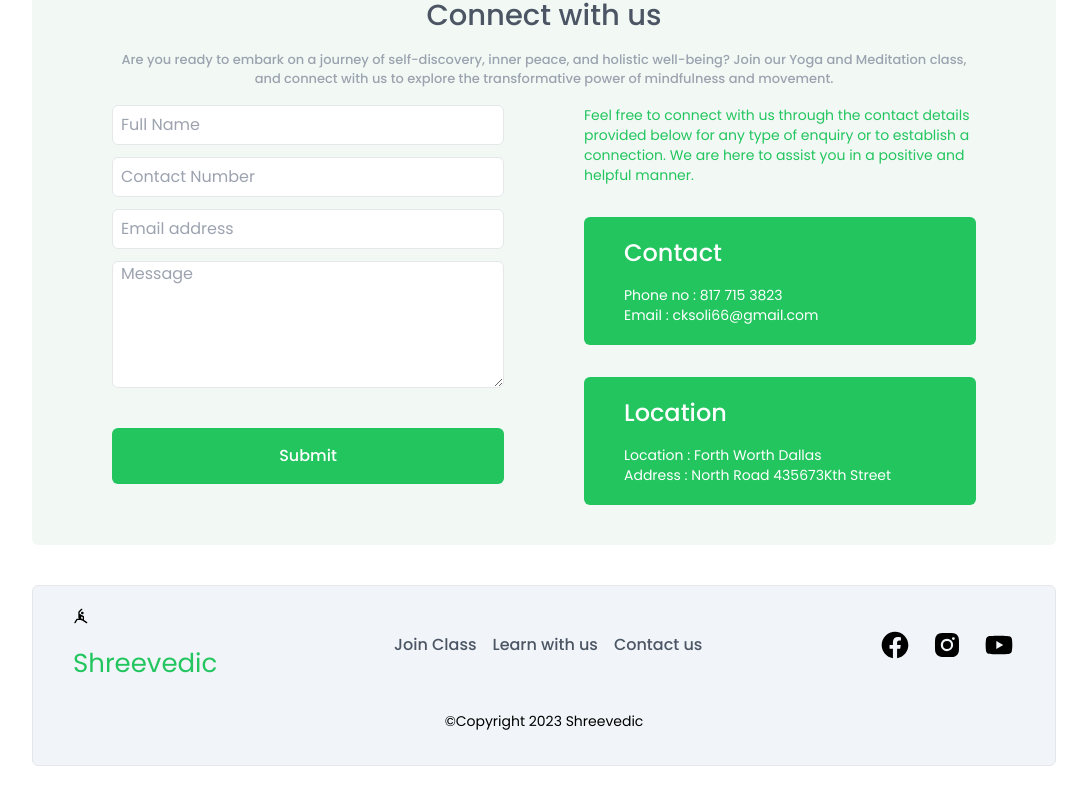
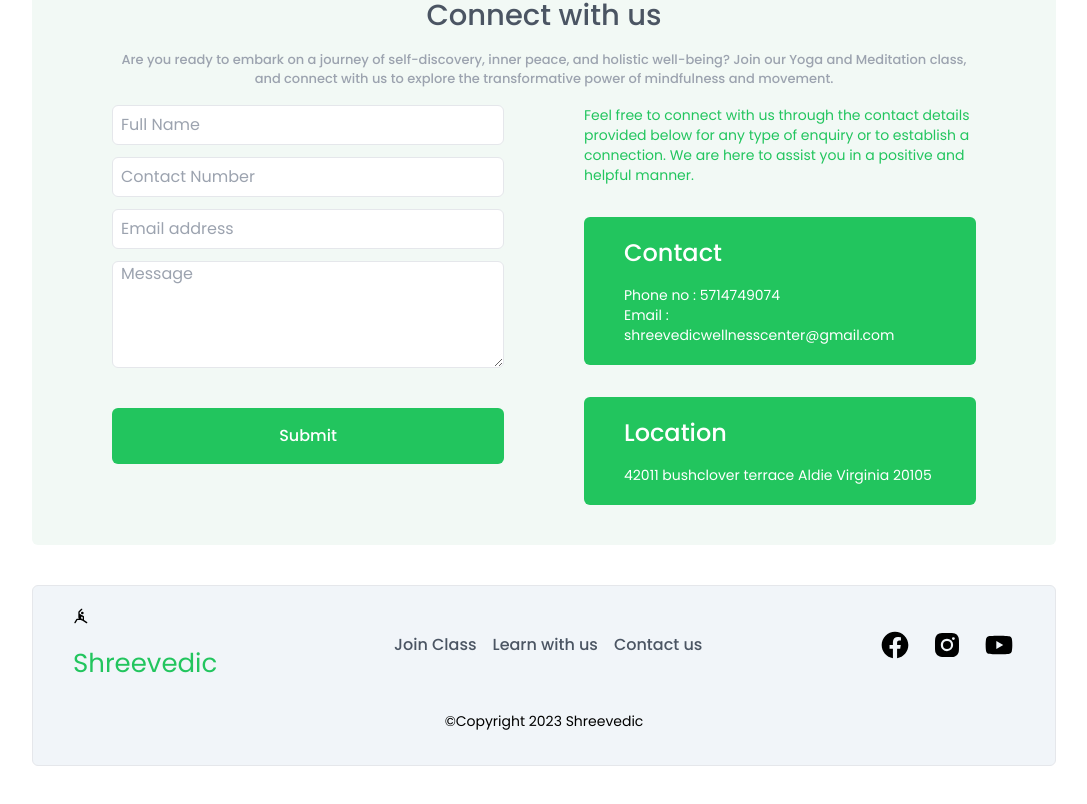
Before and after one commit to nirajansigdel/shreevedicwellness, a Next.js app: page / in a window 1280 px wide. Shown: the part 2634-3438 px from the top of the page, without its empty margins (96-1183 px from the left). Built offline with nearby package versions, Linux system fonts and the light colour scheme.

Commit message:
upadte form contact

```diff
--- a/src/app/content/_contact/index.jsx
+++ b/src/app/content/_contact/index.jsx
@@ -90,7 +90,7 @@ function Index() {
           <Input
             type="textarea"
             placeholder="Message"
-            className="min-h-[40px] h-[127px]"
+            className="min-h-[40px] h-[107px]"
             onChange={(e) =>
               setForm1Data({
                 ...form1Data,
@@ -125,11 +125,11 @@ function Index() {
             <span className="font-medium text-2xl">Contact</span>
             <div className="flex flex-col mt-4">
               <span className="text-sm">
-                <span>Phone no : </span>817 715 3823
+                <span>Phone no : </span>5714749074
               </span>
               <span className="text-sm">
                 <span>Email : </span>
-                cksoli66@gmail.com
+                shreevedicwellnesscenter@gmail.com
               </span>
 
             </div>
@@ -140,13 +140,9 @@ function Index() {
             <span className="font-medium text-2xl">Location</span>
             <div className="flex flex-col mt-4">
               <span className="text-sm">
-                <span>Location : </span>
-                Forth Worth Dallas
+                42011 bushclover terrace Aldie Virginia 20105
               </span>
-              <span className="text-sm">
-                <span>Address : </span>
-                North Road 435673Kth Street
-              </span>
+
             </div>
             </div>
           </div>
```
